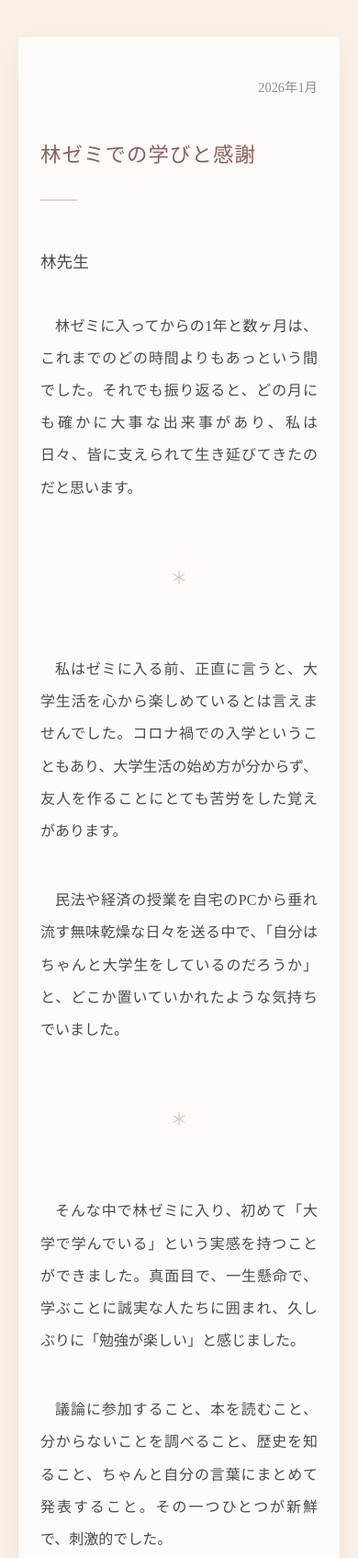
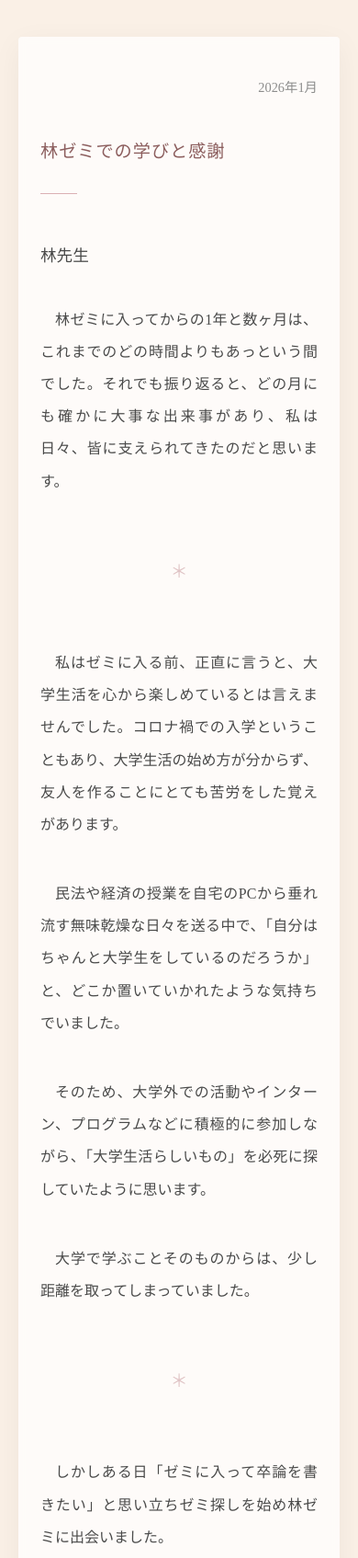
Before and after one commit to moripa115/drlin_message, a plain HTML site: page index.html in a window 390 px wide. Shown: the top 1694 px of the page at 92% size. Drawn offline with Linux system fonts and the light colour scheme.

Commit message:
Add files via upload

```diff
--- a/index.html
+++ b/index.html
@@ -102,7 +102,7 @@
 
     @media (max-width: 480px) {
       .letter { margin: 40px 20px; padding: 40px 24px; }
-      .subject { font-size: 1.4rem; }
+      .subject { font-size: 1.2rem; }
     }
   </style>
 </head>
@@ -117,16 +117,19 @@
     <div class="subject">林ゼミでの学びと感謝</div>
     <div class="to">林先生</div>
 
-    <p>林ゼミに入ってからの1年と数ヶ月は、これまでのどの時間よりもあっという間でした。それでも振り返ると、どの月にも確かに大事な出来事があり、私は日々、皆に支えられて生き延びてきたのだと思います。</p>
+    <p>林ゼミに入ってからの1年と数ヶ月は、これまでのどの時間よりもあっという間でした。それでも振り返ると、どの月にも確かに大事な出来事があり、私は日々、皆に支えられてきたのだと思います。</p>
     <div class="divider">＊</div>
     <p>私はゼミに入る前、正直に言うと、大学生活を心から楽しめているとは言えませんでした。コロナ禍での入学ということもあり、大学生活の始め方が分からず、友人を作ることにとても苦労をした覚えがあります。</p>
     <p>民法や経済の授業を自宅のPCから垂れ流す無味乾燥な日々を送る中で、「自分はちゃんと大学生をしているのだろうか」と、どこか置いていかれたような気持ちでいました。</p>
+    <p>そのため、大学外での活動やインターン、プログラムなどに積極的に参加しながら、「大学生活らしいもの」を必死に探していたように思います。</p>
+    <p>大学で学ぶことそのものからは、少し距離を取ってしまっていました。</p>
     <div class="divider">＊</div>
-    <p>そんな中で林ゼミに入り、初めて「大学で学んでいる」という実感を持つことができました。真面目で、一生懸命で、学ぶことに誠実な人たちに囲まれ、久しぶりに「勉強が楽しい」と感じました。</p>
+    <p>しかしある日「ゼミに入って卒論を書きたい」と思い立ちゼミ探しを始め林ゼミに出会いました。</p>
+    <p>ゼミで初めて「大学で学んでいる」という実感を持つことができました。真面目で、一生懸命で、学ぶことに誠実な人たちに囲まれ、久しぶりに「勉強が楽しい」と感じました。</p>
     <p>議論に参加すること、本を読むこと、分からないことを調べること、歴史を知ること、ちゃんと自分の言葉にまとめて発表すること。その一つひとつが新鮮で、刺激的でした。</p>
     <div class="divider">＊</div>
     <p>金曜3限の時間はさることながら、先生が中国の文化・美術について話が脱線していく時間が大好きでした。興味を持って中国美術史や曼荼羅の講義をとるなかで、シルクロードを通じた交流史に、壮大なロマンを感じたことを覚えています。</p>
-    <p>林ゼミは、私にとって「強くなる場所」ではなく、迷いながら考え続けていい場所でした。そして、自然体で、前向きで、本当に素晴らしい仲間と出会えた場所です。</p>
+    <p>林ゼミは、私にとって「強くなる場所」ではなく、迷いながら考え続けていい場所でした。そして、自然体で、前向きな、本当に素晴らしい仲間と出会えた場所です。</p>
     <div class="closing">
       林ゼミで得た学びを、今後の人生やさまざまな選択に丁寧に活かしていきたいと考えております。<br />
       これまでのご指導に、心より感謝申し上げます。
```
